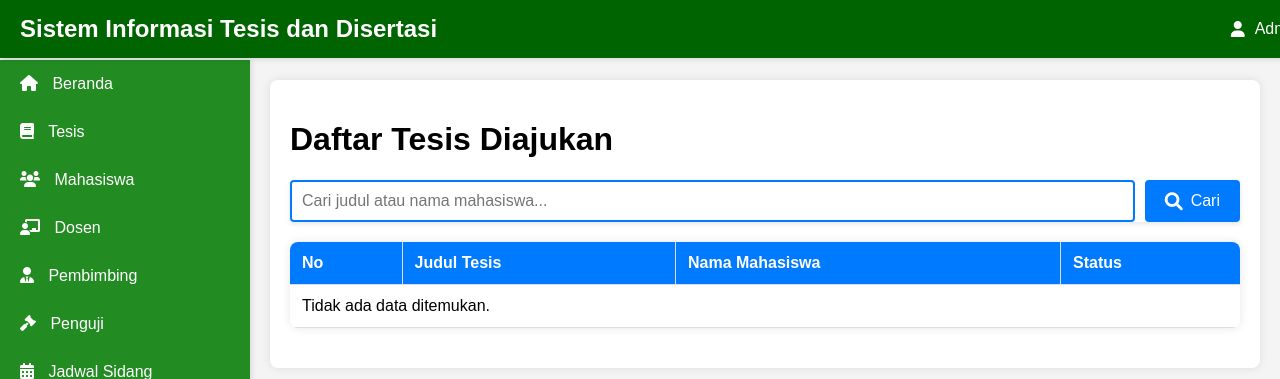
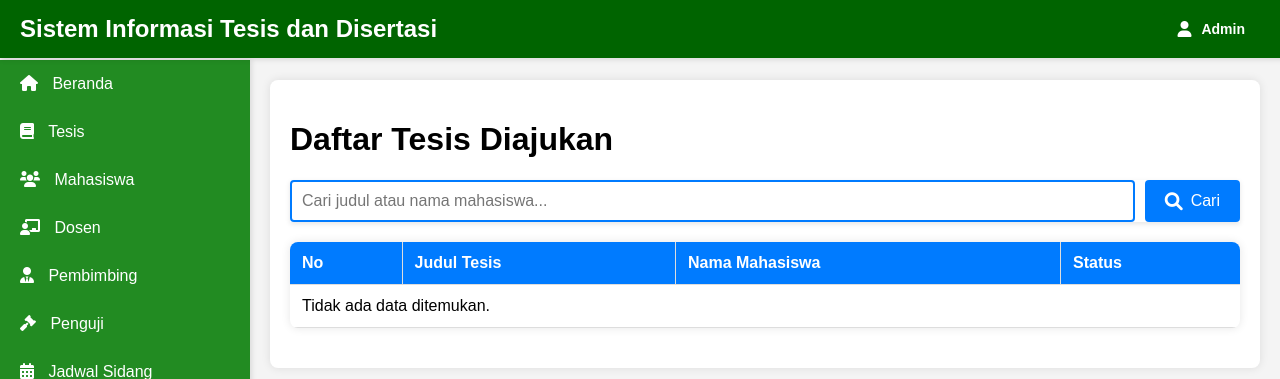
Before and after one commit to Sinchan-hue/uin_jember, a PHP site: page /index.php in a window 1280 px wide. Shown: the top 379 px of the page. Run offline with PHP 8.4, Linux system fonts and the light colour scheme; data that the repository does not hold is empty.

Commit message:
Initial commit

```diff
--- a/style.css
+++ b/style.css
@@ -43,13 +43,30 @@ header {
 
 .user-info {
     position: absolute;
-    right: 20px; /* Jarak dari sisi kanan */
-    top: 50%; /* Pusatkan vertikal */
-    transform: translateY(-50%); /* Pusatkan vertikal */
+    right: 60px; /* Geser lebih ke kiri agar "Admin" terlihat dengan baik */
+    top: 50%;
+    transform: translateY(-50%);
     display: flex;
     align-items: center;
     gap: 10px;
+    background-color: #006400; /* Warna sama dengan header */
+    color: #fff; /* Warna teks putih agar kontras */
+    padding: 8px 15px; /* Tambahkan padding agar lebih nyaman dilihat */
+    border-radius: 5px; /* Tambahkan sedikit border radius */
 }
+
+
+
+.user-info i {
+    font-size: 16px;
+}
+
+.user-info span {
+    font-size: 14px;
+    font-weight: bold;
+}
+
+
 
 .sidebar-toggle {
     display: none; /* Sembunyikan tombol toggle di desktop */
```
Also changed, not shown: header.php (indentation only).
